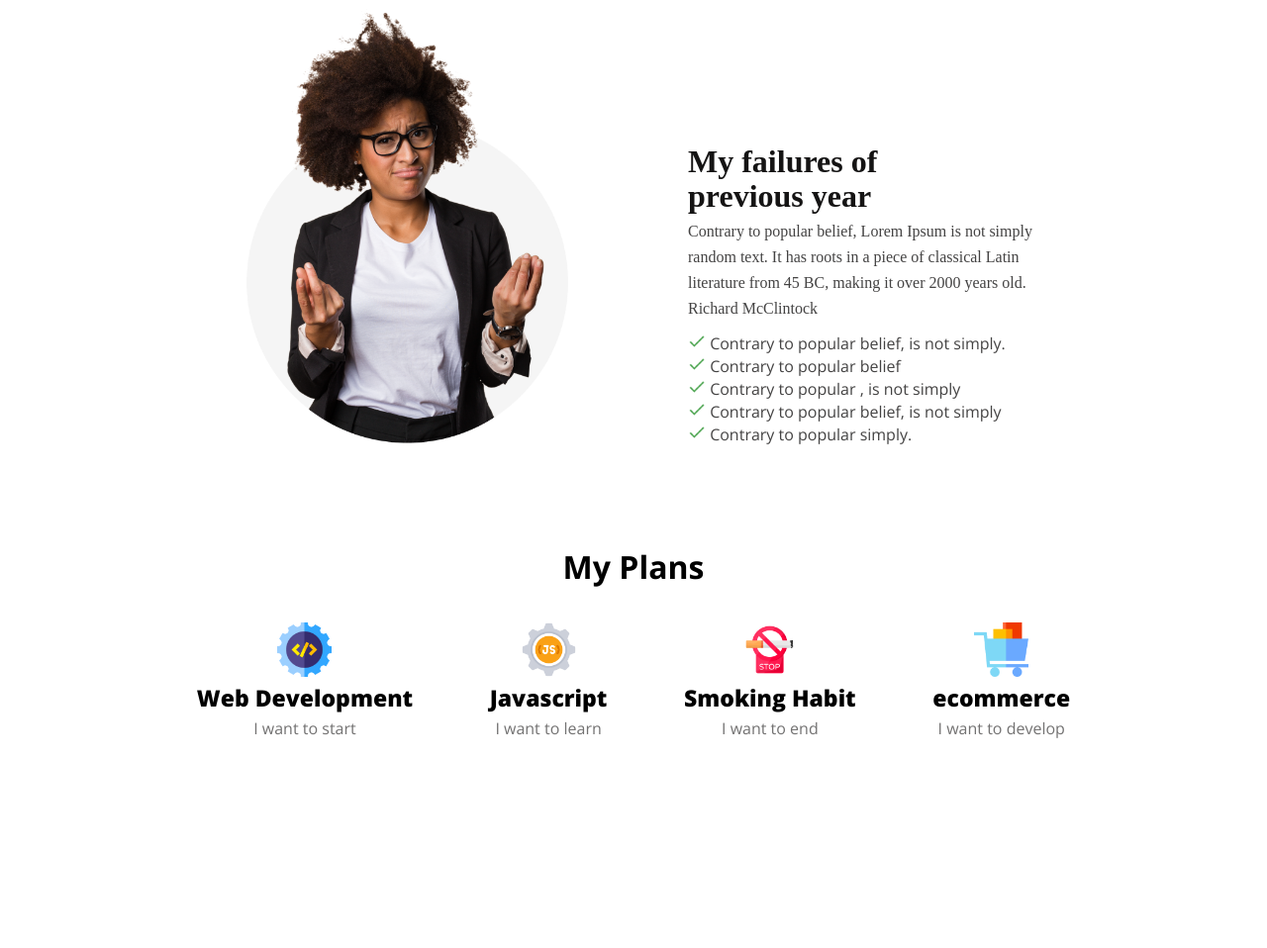
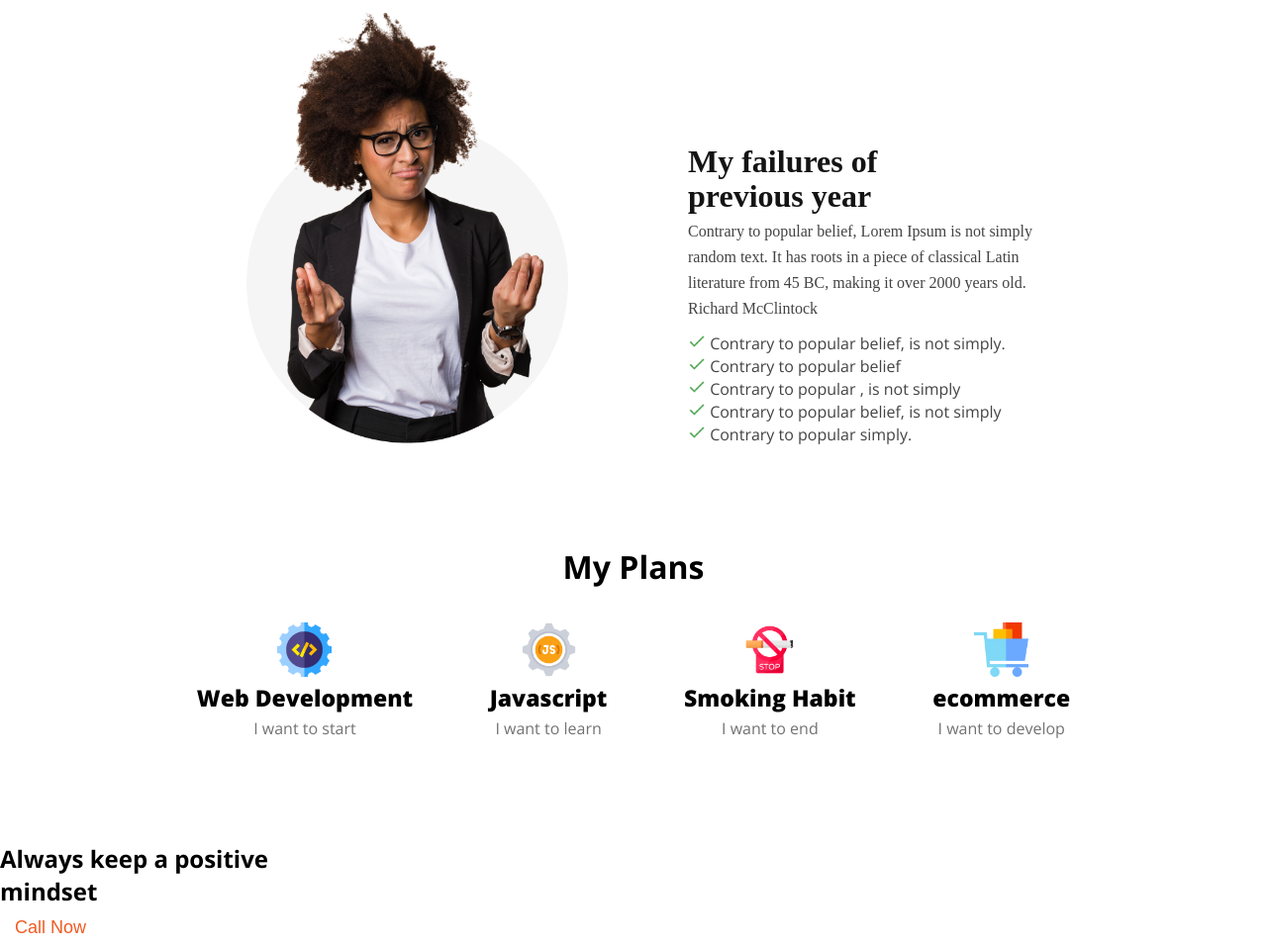
Before and after one commit to MdAfsarHossain/New-Year, a plain HTML site: page index.html in a window 1280 px wide. Shown: the part 880-1838 px from the top of the page at 99% size. Before the commit the page ends 1731 px from the top, so only its background shows below. Drawn offline with nearby package versions, Linux system fonts and the light colour scheme.

Commit message:
Call Now Sectin HTML code added

```diff
--- a/index.html
+++ b/index.html
@@ -94,7 +94,16 @@ classical Latin literature from 45 BC, making it over
                     <p class="plan-description">I want to develop</p>
                 </div>
             </div>
-         </section>
+        </section>
+
+        <!-- Call Section -->
+        <section class="call-section">
+            <div class="call-content">
+                <h2 class="call-title">Always keep a positive</h2>
+                <h2 class="call-title">mindset</h2>
+                <button class="btn-primary">Call Now</button>
+            </div>
+        </section>
 
     </main>
 
```
